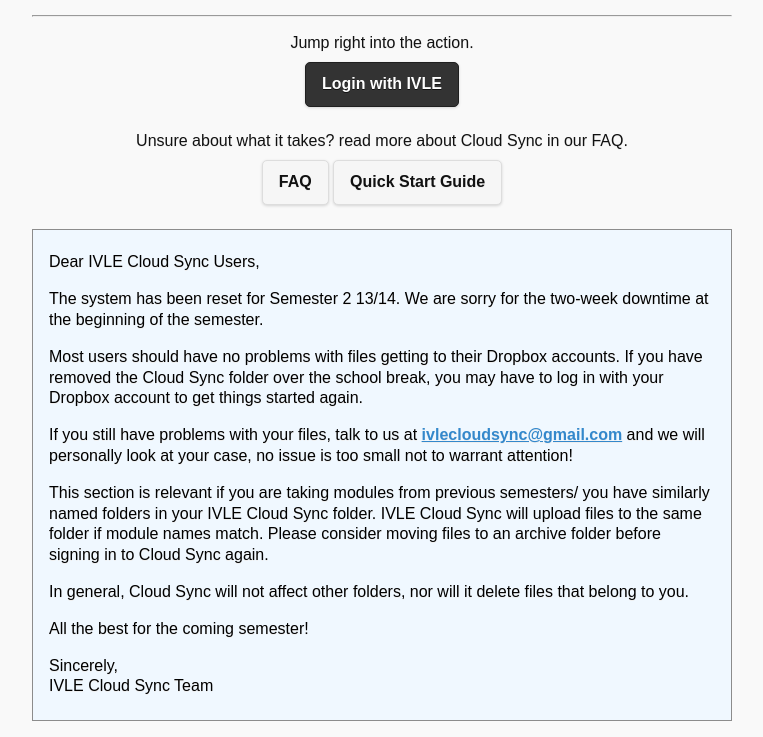
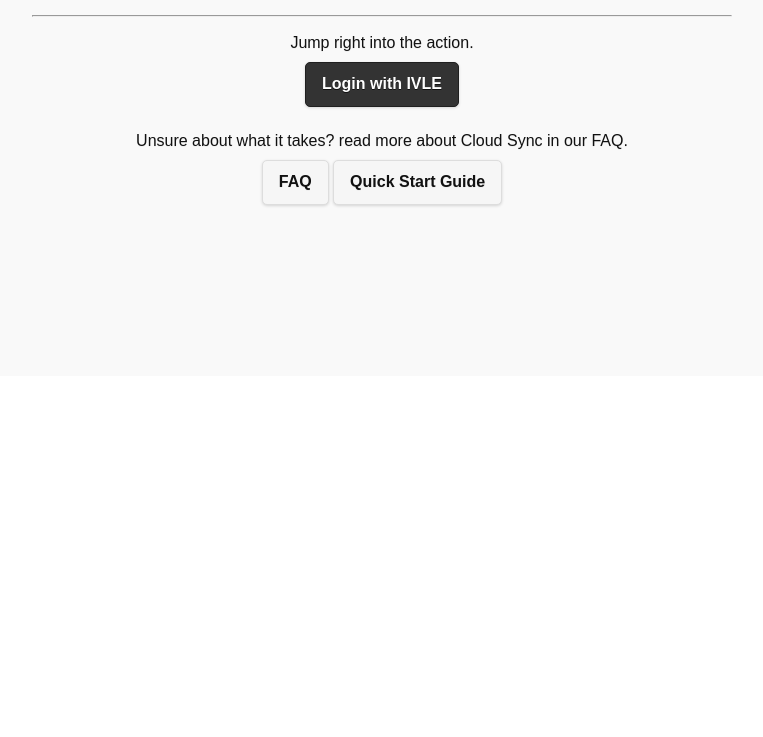
Before and after one commit to nicluo/ivle-cloud-sync, a Flask app: page / in a window 1280 px wide. Shown: the part 424-1161 px from the top of the page, without its empty margins (258-1021 px from the left). After the commit the page ends 631 px from the top, so only its background shows below. Run offline with Flask 2, Linux system fonts and the light colour scheme; parts of the project's set-up code (start-up, migrations or seed data) failed here and were passed over; some libraries are stand-ins or nearby versions.

Commit message:
remove home message

```diff
--- a/ivlemods/templates/index.html
+++ b/ivlemods/templates/index.html
@@ -38,18 +38,6 @@
     </a>
   </p>
 
-  <div class="ui-body ui-body-c" style="text-align:left">
-    <p>Dear IVLE Cloud Sync Users,</p>
-    <p>The system has been reset for Semester 2 13/14. We are sorry for the two-week downtime at the beginning of the semester.</p>
-    <p>Most users should have no problems with files getting to their Dropbox accounts. If you have removed the Cloud Sync folder over the school break, you may have to log in with your Dropbox account to get things started again.</p>
-    <p>If you still have problems with your files, talk to us at <a href="mailto:ivlecloudsync@gmail.com"><strong>ivlecloudsync@gmail.com</strong></a> and we will personally look at your case, no issue is too small not to warrant attention!</p>
-    <p>This section is relevant if you are taking modules from previous semesters/ you have similarly named folders in your IVLE Cloud Sync folder. IVLE Cloud Sync will upload files to the same folder if module names match. Please consider moving files to an archive folder before signing in to Cloud Sync again.</p>
-    <p>In general, Cloud Sync will not affect other folders, nor will it delete files that belong to you.</p>
-    <p>All the best for the coming semester!</p>
-    <p>Sincerely,<br>
-    IVLE Cloud Sync Team</p>
-  </div>
-
 </div>
 
 
```
